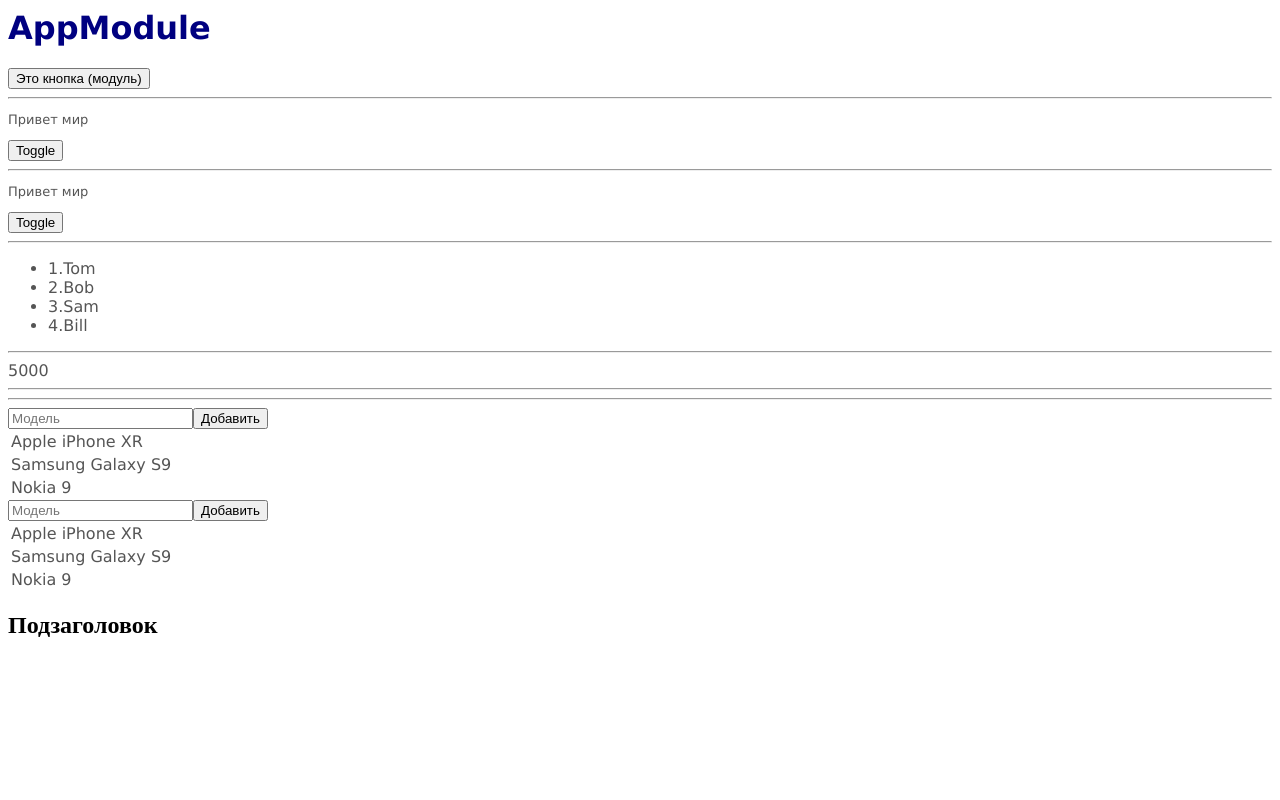
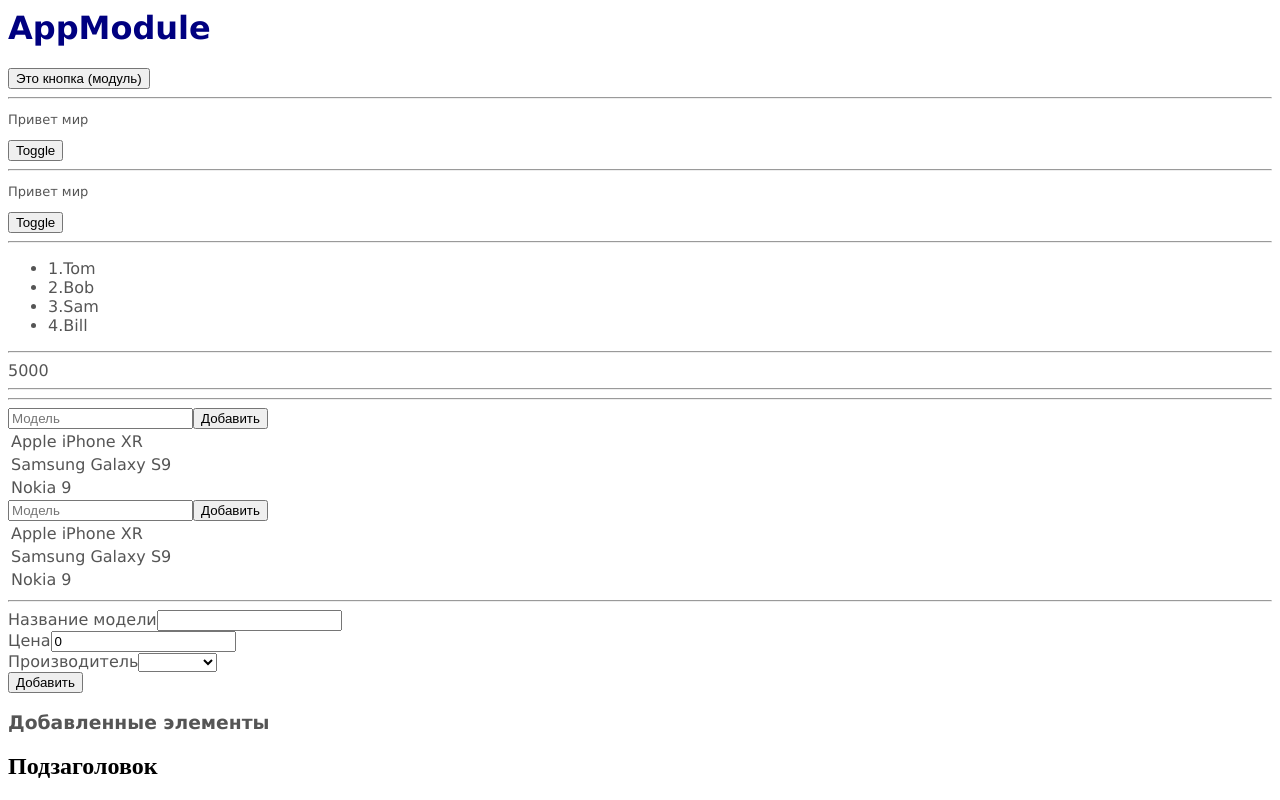
Before and after one commit to VKozhura/angular-components, an Angular app: page / in a window 1280 px wide. Shown: the part 1998-2798 px from the top of the page. Before the commit the page ends 2657 px from the top, so only its background shows below. Built offline with nearby package versions, Linux system fonts and the light colour scheme.

Commit message:
Форма

```diff
--- a/src/app/app.component.html
+++ b/src/app/app.component.html
@@ -189,3 +189,7 @@
 
 <data-comp></data-comp>
 <data-comp></data-comp>
+
+<hr>
+
+<form-app></form-app>
--- a/src/app/app.module.ts
+++ b/src/app/app.module.ts
@@ -18,10 +18,11 @@ import { DataComponent } from './data.component';
 
 import { DataService } from './data.service';
 import { LogService } from './log.service';
+import { FormComponent } from './form.component';
 
 
 @NgModule({
-  declarations: [AppComponent, DataComponent, ChildComponent, Child1Component, Child2Component, Child3Component, Child4Component, Child5Component, Child6Component, Child7Component, BoldDirective ],
+  declarations: [AppComponent, FormComponent, DataComponent, ChildComponent, Child1Component, Child2Component, Child3Component, Child4Component, Child5Component, Child6Component, Child7Component, BoldDirective ],
   imports: [BrowserModule, FormsModule, ButtonModule],
   providers: [DataService, LogService],
   bootstrap: [AppComponent],
--- /dev/null
+++ b/src/app/form.component.html
@@ -0,0 +1,27 @@
+<div>
+    <div class="form-group">
+        <label>Название модели</label>
+        <input class="form-control" name="title" [(ngModel)]="phone.title" />
+    </div>
+    <div class="form-group">
+        <label>Цена</label>
+        <input type="number" class="form-control" name="price" [(ngModel)]="phone.price" />
+    </div>
+    <div class="form-group">
+        <label>Производитель</label>
+        <select class="form-control" name="company" [(ngModel)]="phone.company">
+            <option  *ngFor="let comp of companies" [value]="comp">
+                {{comp}}
+            </option>
+        </select>
+    </div>
+    <div class="form-group">
+        <button class="btn btn-default" (click)="addPhone()">Добавить</button>
+    </div>
+</div>
+<div>
+    <h3>Добавленные элементы</h3>
+    <ul>
+        <li *ngFor="let p of phones">{{p.title}} ({{p.company}}) - {{p.price}}</li>
+    </ul>
+</div>
--- /dev/null
+++ b/src/app/form.component.ts
@@ -0,0 +1,27 @@
+import { Component } from "@angular/core";
+
+export class Phone {
+    constructor(
+        public title: string,
+        public price: number,
+        public company: string
+    ) {}
+}
+
+@Component({
+    selector: 'form-app',
+    templateUrl: './form.component.html'
+})
+export class FormComponent {
+
+    // title: string = "";
+    // price: number = 0;
+    // company: string = "";
+    phone = new Phone('', 0, '')
+    phones: Phone[] = [];
+    companies: string[] = ["Apple", "Huawei", "Xiaomi", "Samsung", "LG", "Motorola", "Alcatel"];
+
+    addPhone(){
+        this.phones.push(new Phone(this.phone.title, this.phone.price, this.phone.company));
+    }
+}
```
